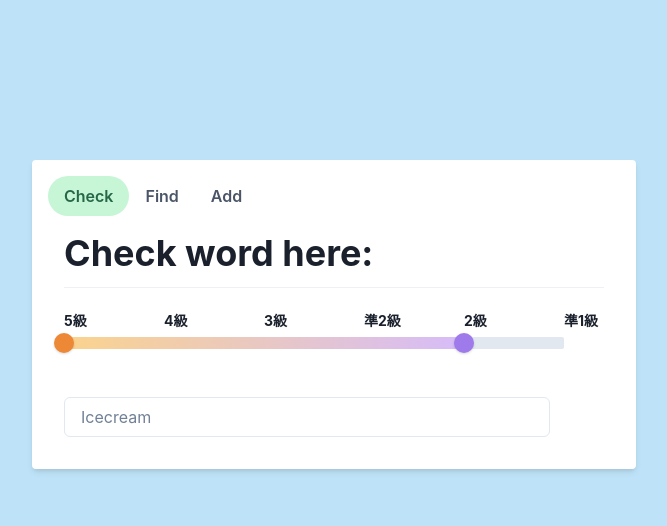
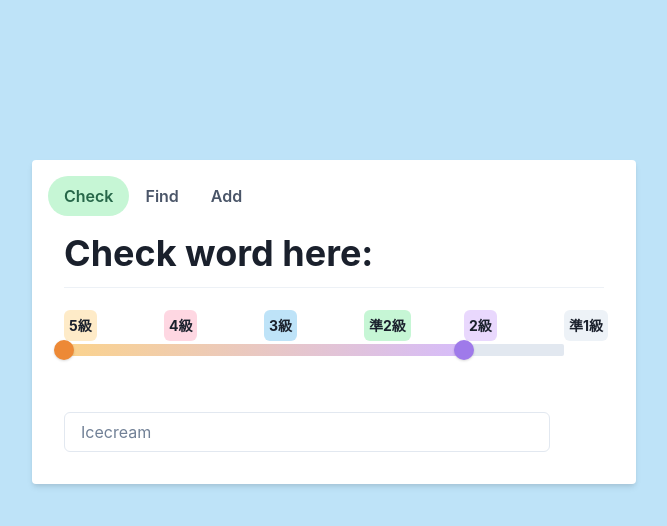
Before and after one commit to AchieveGoalDev/chekkira, a Next.js app: page / in a window 1280 px wide. Shown: the top 526 px of the page, without its empty margins (306-973 px from the left). Built offline with nearby package versions, Linux system fonts and the light colour scheme.

Commit message:
add background colors to range label

```diff
--- a/src/components/TestRangeSlider.js
+++ b/src/components/TestRangeSlider.js
@@ -6,6 +6,7 @@ import {
   RangeSliderTrack,
   RangeSliderMark,
   RangeSliderThumb,
+  Box,
 } from "@chakra-ui/react";
 
 const TestRangeSlider = () => {
@@ -28,28 +29,38 @@ const TestRangeSlider = () => {
 
   return (
     <RangeSlider
-      h={"85px"}
+      h={"100px"}
       min={0}
       max={5}
       defaultValue={[0, 4]}
       step={1}
       w={"500px"}
-      onChangeEnd={(e) => handleRangeChange(e)}
+      onChange={(e) => handleRangeChange(e)}
     >
       <RangeSliderMark value={0} fontSize={"sm"} fontWeight={"bold"}>
+        <Box bgColor={"orange.100"} p={"5px"} borderRadius={"md"}>
           5級
+        </Box>
       </RangeSliderMark>
       <RangeSliderMark value={1} fontSize={"sm"} fontWeight={"bold"}>
+        <Box bgColor={"pink.100"} p={"5px"} borderRadius={"md"}>
           4級
+        </Box>
       </RangeSliderMark>
       <RangeSliderMark value={2} fontSize={"sm"} fontWeight={"bold"}>
+        <Box bgColor={"blue.100"} p={"5px"} borderRadius={"md"}>
           3級
+        </Box>
       </RangeSliderMark>
       <RangeSliderMark value={3} fontSize={"sm"} fontWeight={"bold"}>
+        <Box bgColor={"green.100"} p={"5px"} borderRadius={"md"}>
           準2級
+        </Box>
       </RangeSliderMark>
       <RangeSliderMark value={4} fontSize={"sm"} fontWeight={"bold"}>
+        <Box bgColor={"purple.100"} p={"5px"} borderRadius={"md"}>
           2級
+        </Box>
       </RangeSliderMark>
       <RangeSliderMark
         value={5}
@@ -57,7 +68,9 @@ const TestRangeSlider = () => {
         fontWeight={"bold"}
         whiteSpace={"nowrap"}
       >
+        <Box bgColor={"gray.100"} p={"5px"} borderRadius={"md"}>
           準1級
+        </Box>
       </RangeSliderMark>
       <RangeSliderTrack h={3}>
         <RangeSliderFilledTrack
```
Lines whose indentation alone changed are shown as unchanged.
